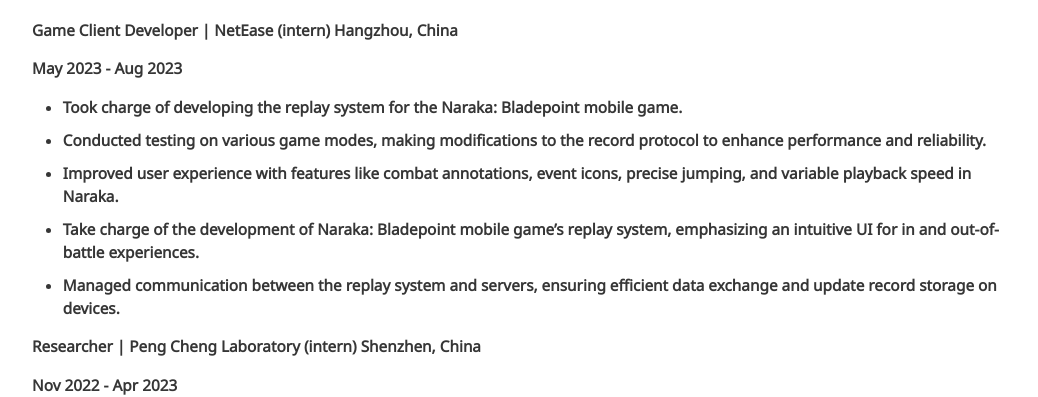
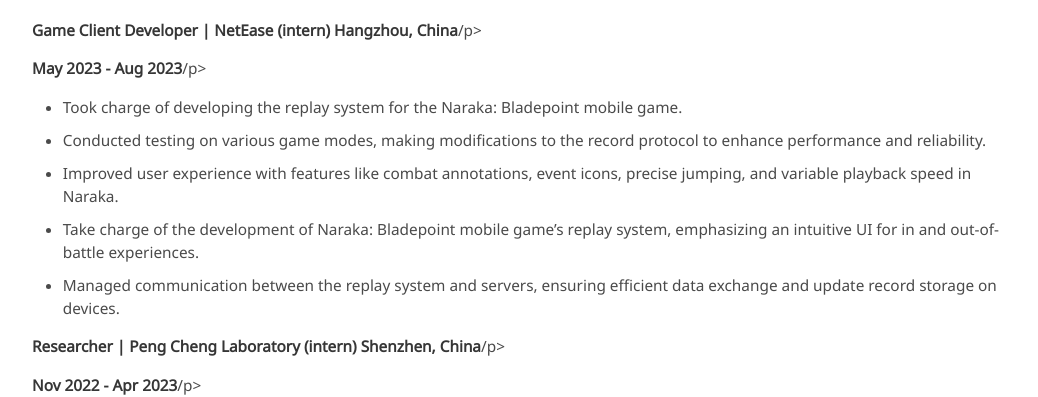
Before and after one commit to Yanggoo/Yanggoo.github.io, a plain HTML site: page index.html in a window 1280 px wide. Shown: the part 412-809 px from the top of the page, without its empty margins (116-1154 px from the left). Drawn offline with nearby package versions, Linux system fonts and the light colour scheme; some icons are missing; a web font is replaced by a local one.

Commit message:
Update index.html

```diff
--- a/index.html
+++ b/index.html
@@ -142,8 +142,8 @@
 
   <div class="content">
     <!-- 'content' class styles the text content -->
-    <p><strong>Game Client Developer | NetEase (intern) Hangzhou, China<p>
-    <p><strong>May 2023 - Aug 2023</p>
+    <p><strong>Game Client Developer | NetEase (intern) Hangzhou, China</strong>/p>
+    <p><strong>May 2023 - Aug 2023</strong>/p>
 
     <ul>
         <li>Took charge of developing the replay system for the Naraka: Bladepoint mobile game.</li>
@@ -153,8 +153,8 @@
         <li>Managed communication between the replay system and servers, ensuring efficient data exchange and update record storage on devices.</li>
     </ul>
 
-    <p><strong>Researcher | Peng Cheng Laboratory (intern) Shenzhen, China<p>
-    <p><strong>Nov 2022 - Apr 2023</p>
+    <p><strong>Researcher | Peng Cheng Laboratory (intern) Shenzhen, China</strong>/p>
+    <p><strong>Nov 2022 - Apr 2023</strong>/p>
 
     <ul>
         <li>Contributed to the development of the AVS point cloud compression standard as part of the research team’s efforts.</li>
```
